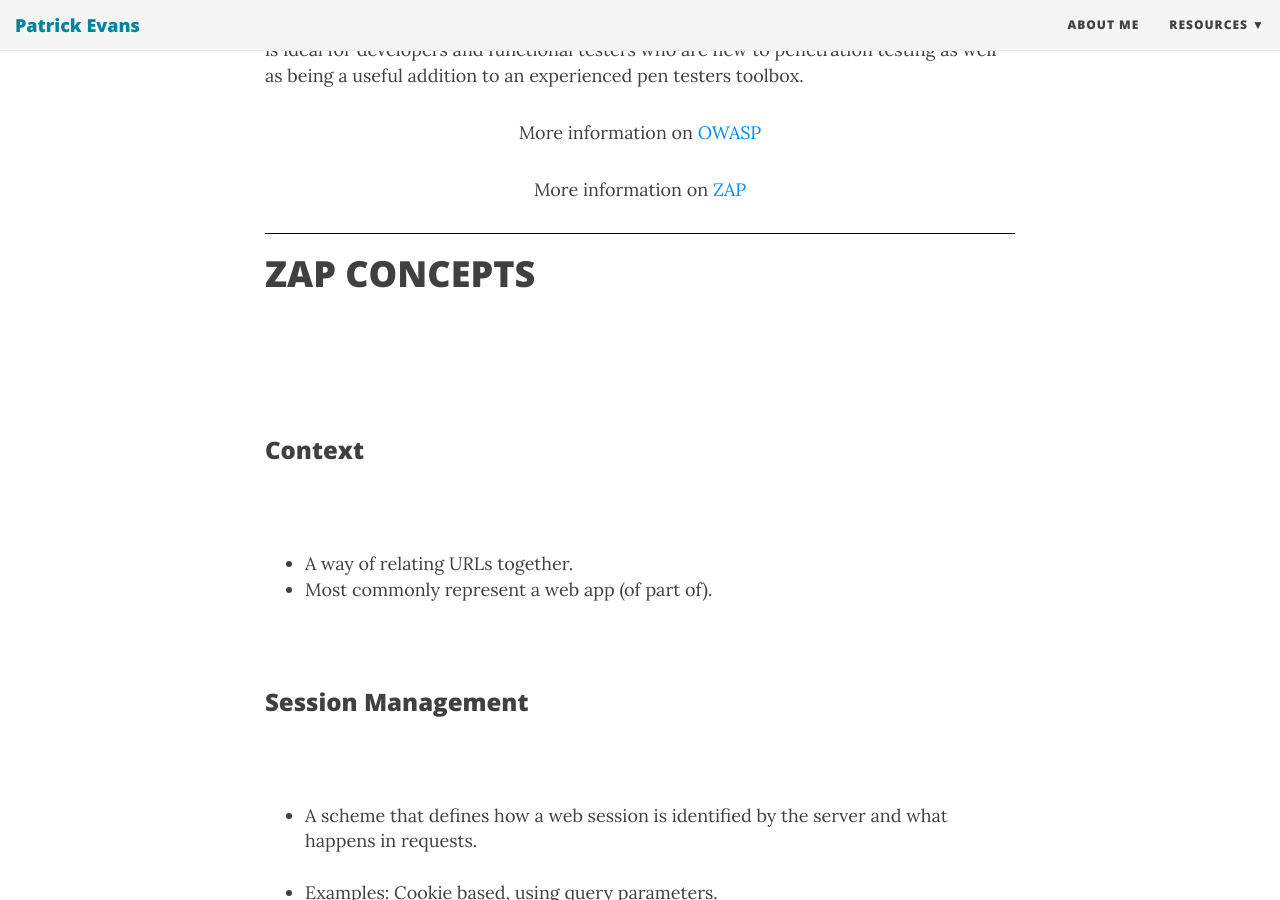
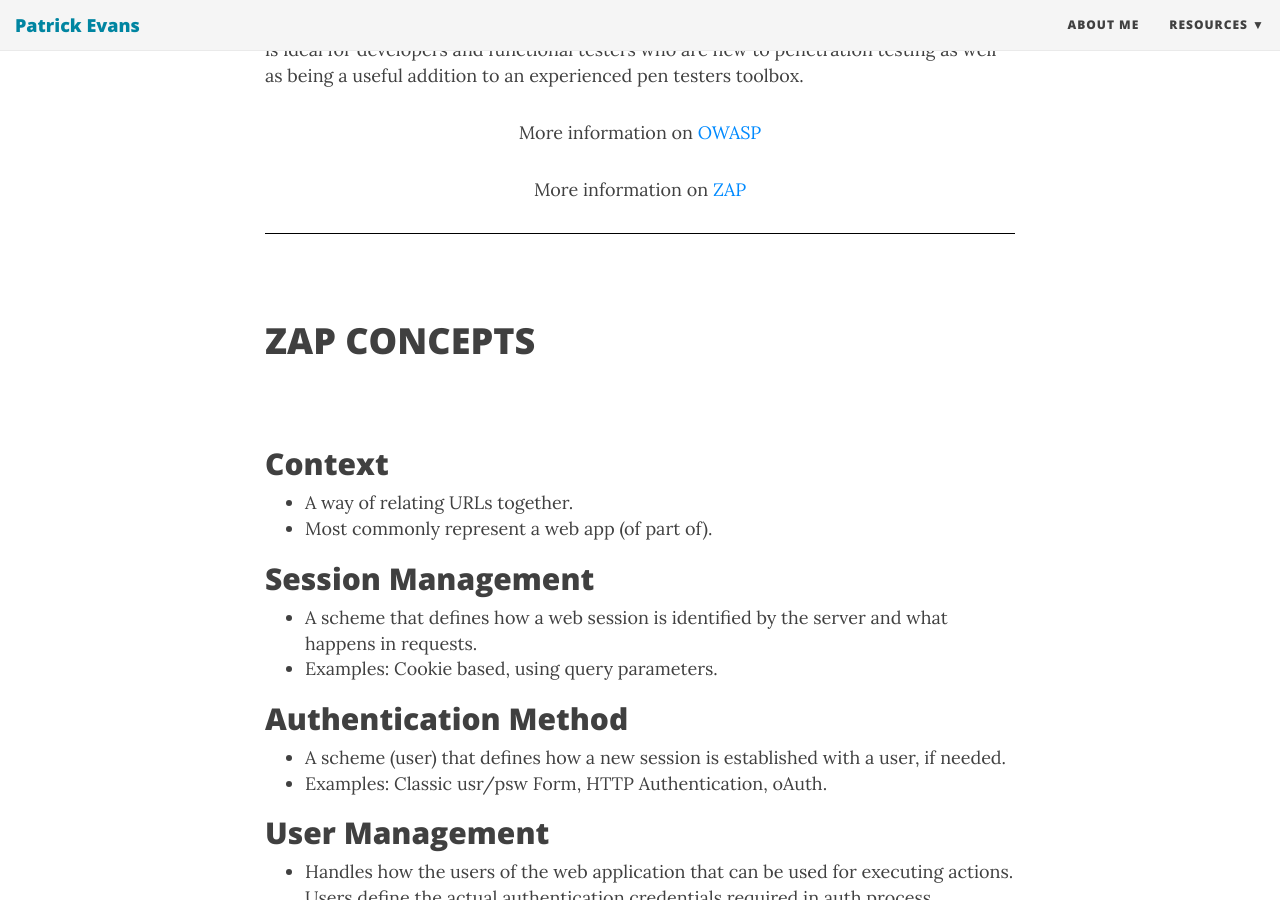
Before and after one commit to patevs/old_blog, a Jekyll site: the page built from _posts/2017-11-30-owasp-zap.md, in a window 1280 px wide and 900 px high, scrolled down 510 px. Built offline with Jekyll 4.4.1, drawn with Linux system fonts in a browser that asks for light colours; nearby versions of some CDN libraries.

Commit message:
updating_linebreaks owasp-zap post

```diff
--- a/_posts/2017-11-30-owasp-zap.md
+++ b/_posts/2017-11-30-owasp-zap.md
@@ -18,37 +18,32 @@ It is designed to be used by people with a wide range of security experience and
  <p style="text-align:center"> More information on<a href="https://www.owasp.org/index.php/OWASP_Zed_Attack_Proxy_Project"> ZAP</a></p>
 
 </div>
+<br>
 
 # ZAP CONCEPTS
-<br>
 
 <br>
-### Context
-<br>
+## Context
 * A way of relating URLs together.
-<br>
 * Most commonly represent a web app (of part of).
 <br>
 
-<br>
-### Session Management
-<br>
-* A scheme that defines how a web session is identified by the server and what happens in requests.<br>
+## Session Management
+* A scheme that defines how a web session is identified by the server and what happens in requests.
 <br>
 * Examples: Cookie based, using query parameters.
 <br>
 
+## Authentication Method
+* A scheme (user) that defines how a new session is established with a user, if needed.
 <br>
-### Authentication Method
+* Examples: Classic usr/psw Form, HTTP Authentication, oAuth.
 <br>
-* A scheme (user) that defines how a new session is established with a user, if needed.
-<br><br>
-* Examples: Classic usr/psw Form, HTTP Authentication, oAuth.
 
-<br>
-### User Management
-<br>
+## User Management
 * Handles how the users of the web application that can be used for executing actions.
-Users define the actual authentication credentials required in auth process.<br>
+Users define the actual authentication credentials required in auth process.
 <br>
 * Example: Username / Password key-value pairs.
+<br>
+<br>
```
